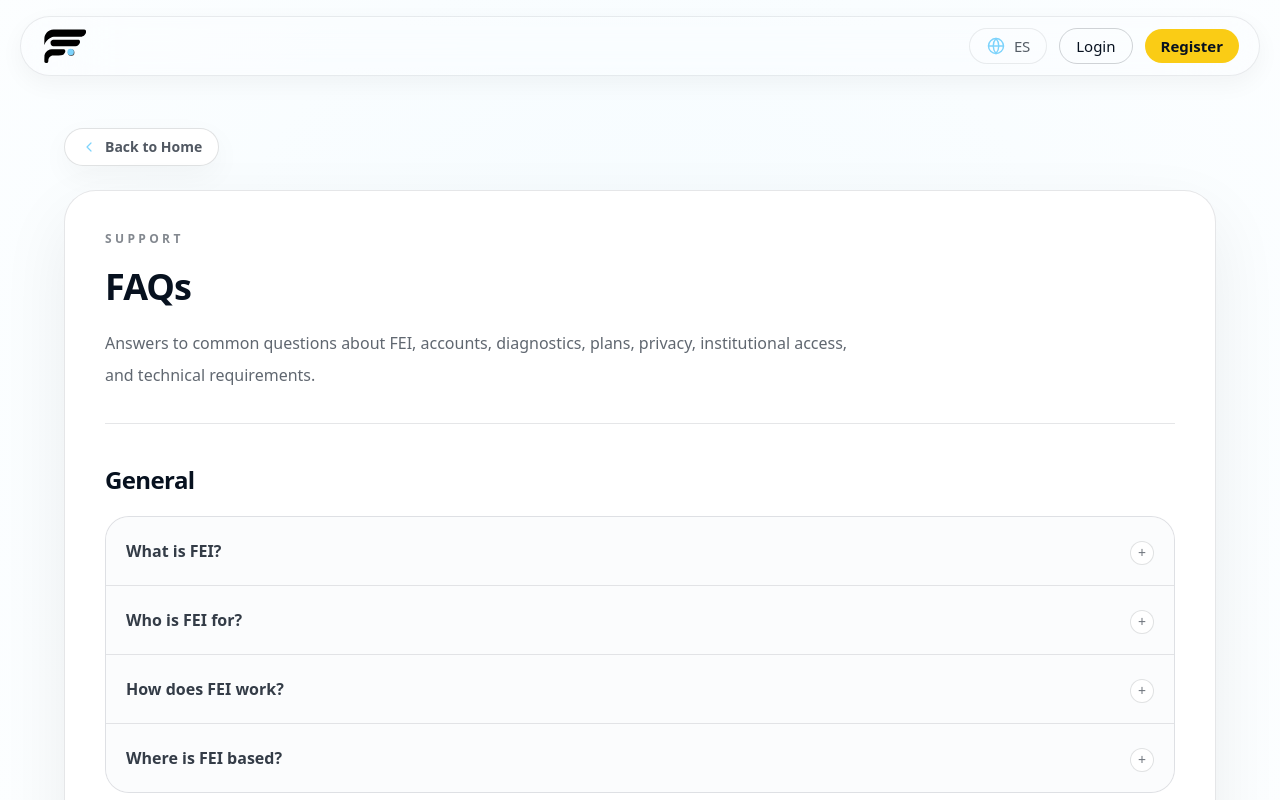
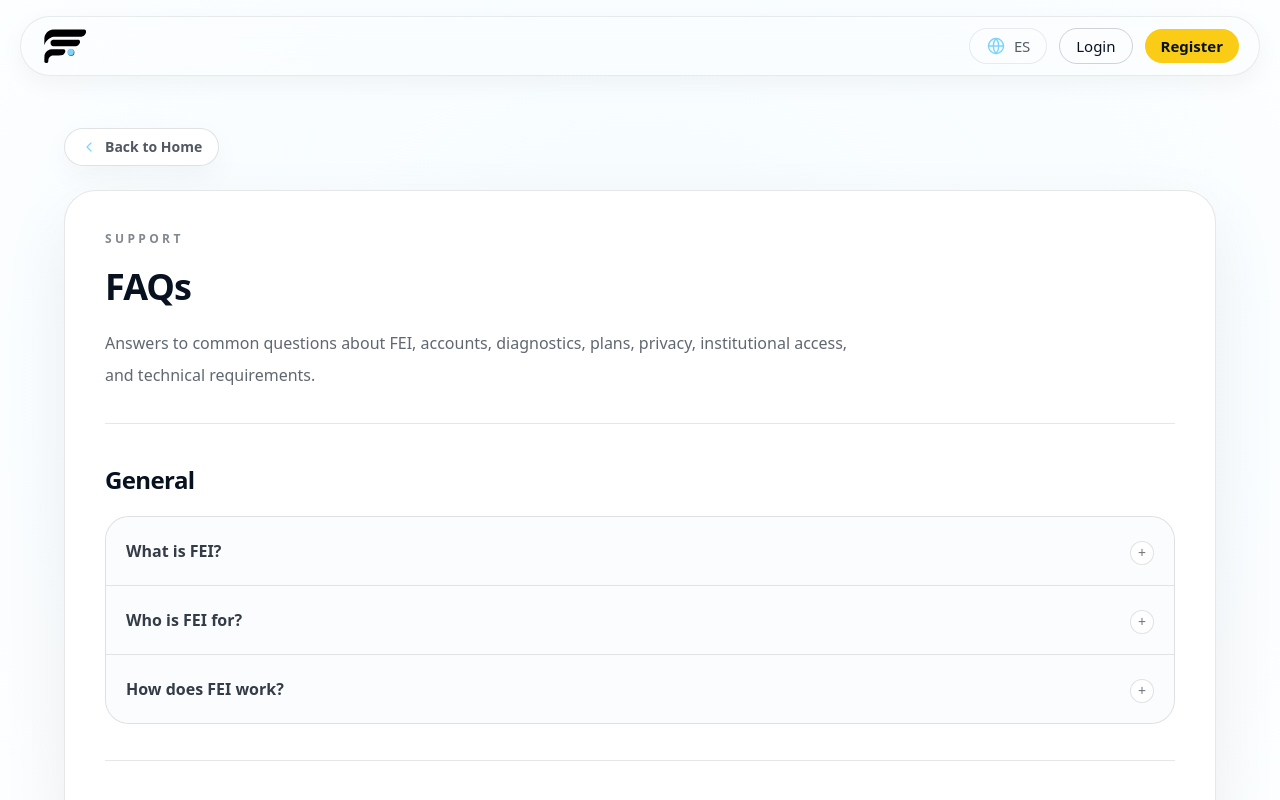
Before and after one commit to feifootball/fei-platform, a Next.js app: page /faq in a window 1280 px wide. Shown: the top 800 px of the page. Built offline with nearby package versions, Linux system fonts and the light colour scheme.

Commit message:
Remove Ecuador location FAQ

```diff
--- a/app/faq/page.tsx
+++ b/app/faq/page.tsx
@@ -46,12 +46,7 @@ const faqByLang = {
           answer:
             'The process is simple: the user creates an account, completes a diagnostic, receives personalized results, and then follows recommended modules based on role, level, and communication needs. FEI helps users practice with football-specific situations such as interviews, team talks, scouting reports, contract conversations, tactical meetings, player feedback, and professional communication scenarios.',
         },
-        {
-          question: 'Where is FEI based?',
-          answer:
-            'FEI operates from Ecuador and is designed for an international football audience. The project combines expertise in education, football, communication, technology, and professional English for global football environments.',
-        },
-      ],
+],
     },
     {
       category: 'Accounts and registration',
```
